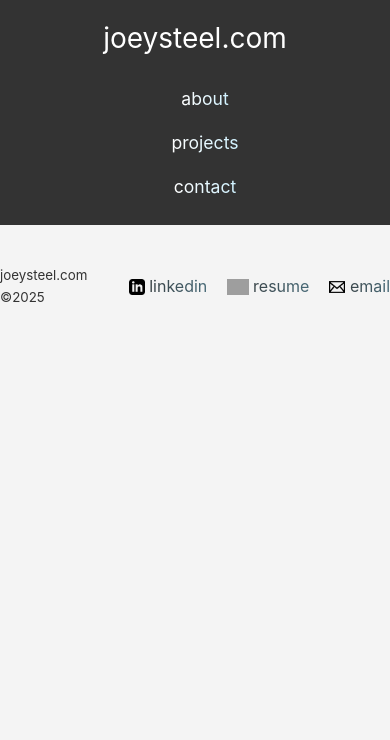
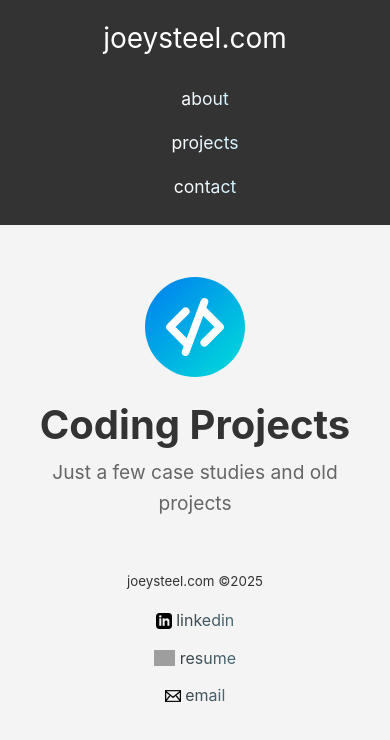
Before and after one commit to SteelMasterJ/2025-portfolio, a Vue app: page /projects in a window 390 px wide. Shown: the top 740 px of the page. Built offline with nearby package versions, Linux system fonts and the light colour scheme; grey boxes are pictures that could not be loaded.

Commit message:
updates to projects and more

```diff
--- a/src/components/NavSlider.vue
+++ b/src/components/NavSlider.vue
@@ -58,7 +58,8 @@ export default {
 	overflow-x: auto;
 	gap: 0.5rem;
 	padding: 0.5rem;
-	background-color: $text-color;
+	background-color: transparent;
+	margin-top: -4.75em;
 	-webkit-overflow-scrolling: touch;
 }
 .nav-slider-wrapper {
--- a/src/components/TheFooter.vue
+++ b/src/components/TheFooter.vue
@@ -51,16 +51,25 @@ export default {
 
 <style scoped lang="scss">
 @use "../assets/variables" as *;
+
 .footer-bar {
 	width: 100%;
 	z-index: 1000;
 	padding-bottom: 1rem;
+
 	.container {
 		display: flex;
 		justify-content: space-between;
 		align-items: center;
 		max-width: 900px;
 		margin: 0 auto;
+		padding: 0 1rem;
+
+		@media (max-width: 425px) {
+			flex-direction: column;
+			gap: 1rem;
+			text-align: center;
+		}
 
 		.footer-links {
 			list-style: none;
@@ -68,8 +77,16 @@ export default {
 			margin: 0;
 			padding: 0;
 			color: $background-color;
+
+			@media (max-width: 425px) {
+				flex-direction: column;
+				align-items: center;
+				gap: 0.75rem;
+			}
+
 			li {
 				margin-left: 20px;
+
 				a {
 					display: flex;
 
@@ -85,6 +102,10 @@ export default {
 						opacity: 0.7;
 					}
 				}
+
+				@media (max-width: 425px) {
+					margin-left: 0;
+				}
 			}
 		}
 	}
--- a/src/components/TheNavbar.vue
+++ b/src/components/TheNavbar.vue
@@ -23,7 +23,8 @@
 	width: 100%;
 	z-index: 1000;
 	background-color: $background-color;
-	padding: 1rem 0;
+	padding-top: 1rem;
+	padding-bottom: 1rem;
 
 	.container {
 		display: flex;
@@ -31,6 +32,7 @@
 		align-items: center;
 		max-width: 900px;
 		margin: 0 auto;
+		padding: 0 1.5rem;
 
 		.logo {
 			color: $text-color;
--- a/src/router/index.js
+++ b/src/router/index.js
@@ -1,26 +1,27 @@
-import { createRouter, createWebHistory } from 'vue-router'
-import HomeView from '../views/HomeView.vue'
+import { createRouter, createWebHistory } from "vue-router";
+import HomeView from "../views/HomeView.vue";
 
 const router = createRouter({
 	history: createWebHistory(import.meta.env.BASE_URL),
 	routes: [
 		{
-      path: '/',
-      name: 'home',
+			path: "/",
+			name: "home",
 			component: HomeView,
 		},
 		{
-      path: '/about',
-      name: 'about',
-      // route level code-splitting
-      // this generates a separate chunk (About.[hash].js) for this route
-      // which is lazy-loaded when the route is visited.
-      component: () => import('../views/AboutView.vue'),
+			path: "/about",
+			name: "about",
+			component: () => import("../views/AboutView.vue"),
 		},
-    // { path: '/projects', name: 'Projects', component: Projects },
+		{
+			path: "/projects",
+			name: "Projects",
+			component: () => import("../views/ProjectsView.vue"),
+		},
 		// { path: '/about', name: 'About', component: About },
 		// { path: '/contact', name: 'Contact', component: Contact },
 	],
-})
+});
 
-export default router
+export default router;
--- a/src/views/MoreView.vue
+++ b/src/views/MoreView.vue
@@ -1,6 +1,6 @@
 <template>
 	<div class="lower-about">
-		<div>more</div>
+		<div>a little more!</div>
 	</div>
 </template>
 
--- a/src/views/OverviewView.vue
+++ b/src/views/OverviewView.vue
@@ -1,17 +1,24 @@
 <template>
 	<div class="lower-about">
 		<div>
-			based out of charlottesville, va, and specializing in vue.js. i've been working full time in
-			web development for {{ yearsSince2020 }}+ years. i've collected a wide number of different
-			skills and have an appreciation for how they all come together to create a polished product.
-			my professional journey has given me a deep understanding of the full web development
-			lifecycle, from initial concept to deployment and maintenance. i've honed my skills in
-			node.js, building robust, scalable server-side applications. my experience includes creating
-			high-performance apis and microservices. i'm also adept at using typescript to add static
-			typing to my codebase, which has significantly improved the reliability and maintainability of
-			the projects i've worked on. furthermore, i have a passion for node package development,
-			having created and published several packages that are used in various projects, streamlining
-			common tasks and promoting code reuse.
+			<p>
+				based out of charlottesville, va, and specializing in vue.js. i've been working full time in
+				web development for {{ yearsSince2020 }}+ years.
+			</p>
+			<p>
+				i've collected a wide number of different skills and have an appreciation for how they all
+				come together to create a polished product. my professional journey has given me a deep
+				understanding of the full web development lifecycle, from initial concept to deployment and
+				maintenance. i've honed my skills in node.js, building robust, scalable server-side
+				applications.my experience includes creating high-performance apis and microservices. i'm
+				also adept at using typescript to add static typing to my codebase, which has significantly
+				improved the reliability and maintainability of the projects i've worked on.
+			</p>
+			<p>
+				furthermore, i have a passion for node package development, having created and published
+				several packages that are used in various projects, streamlining common tasks and promoting
+				code reuse.
+			</p>
 		</div>
 	</div>
 </template>
--- /dev/null
+++ b/src/views/ProjectsView.vue
@@ -0,0 +1,92 @@
+<template>
+	<div class="projects-page-top">
+		<div class="projects-page-header">
+			<h1>Coding Projects</h1>
+			<h3>Just a few case studies and old projects</h3>
+		</div>
+		<svg
+			xmlns="http://www.w3.org/2000/svg"
+			width="100"
+			height="100"
+			viewBox="0 0 64 64"
+			fill="none"
+			role="img"
+			aria-label="Coding Portfolio Icon"
+		>
+			<defs>
+				<linearGradient id="portfolio-grad" x1="0%" y1="0%" x2="100%" y2="100%">
+					<stop offset="0%" stop-color="#007CF0" />
+					<stop offset="100%" stop-color="#00DFD8" />
+				</linearGradient>
+			</defs>
+
+			<rect width="64" height="64" rx="32" fill="url(#portfolio-grad)" />
+
+			<g stroke="white" stroke-width="5" stroke-linecap="round" stroke-linejoin="round">
+				<path d="M26 22L16 32L26 42" />
+				<path d="M38 22L48 32L38 42" />
+				<path d="M38 16L26 48" />
+			</g>
+		</svg>
+	</div>
+</template>
+
+<script setup></script>
+
+<style lang="scss" scoped>
+@use "../assets/variables" as *;
+.projects-page-top {
+	display: flex;
+	justify-content: space-between; /* Pushes children to far edges */
+	align-items: center; /* Vertically aligns text with the icon */
+	padding: 2rem 0; /* Adds some vertical breathing room */
+	width: 100%;
+
+	.projects-page-header {
+		/* Ensure text takes up available space but leaves room for icon */
+		max-width: 70%;
+
+		h1 {
+			margin: 0 0 0.5rem 0;
+			font-size: 2.5rem;
+			line-height: 1.2;
+		}
+
+		h3 {
+			margin: 0;
+			font-weight: 400;
+			color: #666; /* Or your preferred subtitle color */
+			font-size: 1.2rem;
+		}
+	}
+
+	svg {
+		/* Prevents the icon from shrinking if the text gets too long */
+		flex-shrink: 0;
+		margin-left: 2rem; /* Adds a safety gap between text and icon */
+
+		/* Optional: Add a subtle hover effect */
+		transition: transform 0.3s ease;
+		&:hover {
+			transform: scale(1.05) rotate(5deg);
+		}
+	}
+
+	/* Responsive: Stack them on small screens */
+	@media (max-width: 767px) {
+		flex-direction: column-reverse; /* Puts text below icon, or use 'column' */
+		align-items: flex-start;
+		gap: 1.5rem;
+
+		svg {
+			margin-left: 0;
+			align-self: center; /* Centers icon on mobile */
+		}
+
+		.projects-page-header {
+			max-width: 100%;
+			text-align: center; /* Optional: Center text on mobile */
+		}
+	}
+}
+</style>
```
Lines whose indentation alone changed are shown as unchanged.
